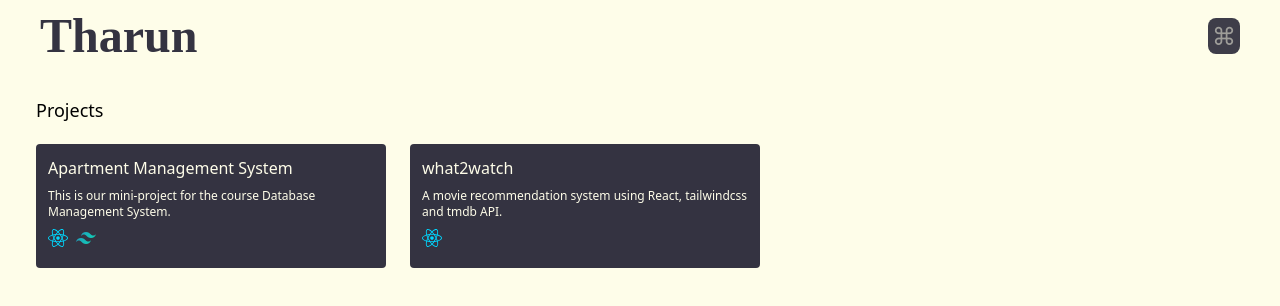
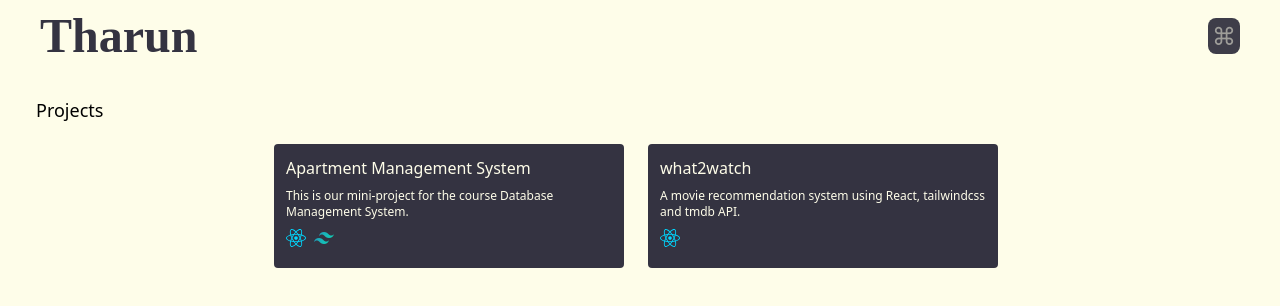
Before and after one commit to imtharun/tharunprasath, a React (Create React App) app: page /projects in a window 1280 px wide. Shown: the top 306 px of the page. Built offline with nearby package versions, Linux system fonts and the light colour scheme; a web font is replaced by a local one; what tw-elements would draw is missing.

Commit message:
fix: bug fixes

```diff
--- a/src/components/Projects.jsx
+++ b/src/components/Projects.jsx
@@ -1,4 +1,4 @@
-import { ArrowTopRightIcon, Link1Icon, Link2Icon } from "@radix-ui/react-icons";
+import { ArrowTopRightIcon } from "@radix-ui/react-icons";
 import React, { useEffect } from "react";
 import ReactIcon from "./../assets/icons/react.svg";
 import TailwindIcon from "./../assets/icons/tailwindcss-icon.svg";
@@ -37,7 +37,7 @@
     },
   ];
   return (
-    <div className="flex flex-col sm:flex-row p-3 ">
+    <div className="flex flex-col justify-center items-center sm:flex-row p-3 ">
       {items.map((item, index) => {
         return (
           <div
```
